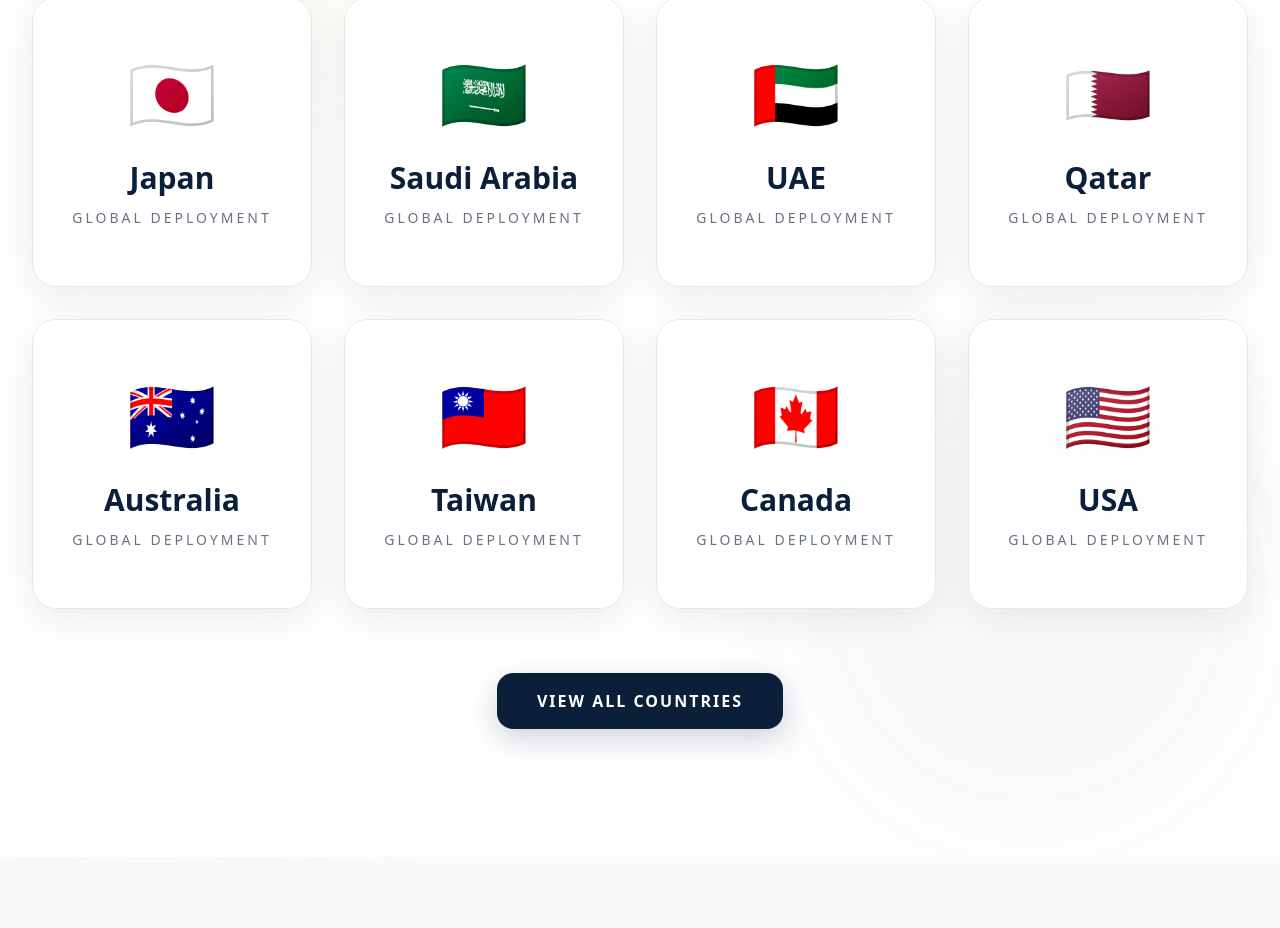
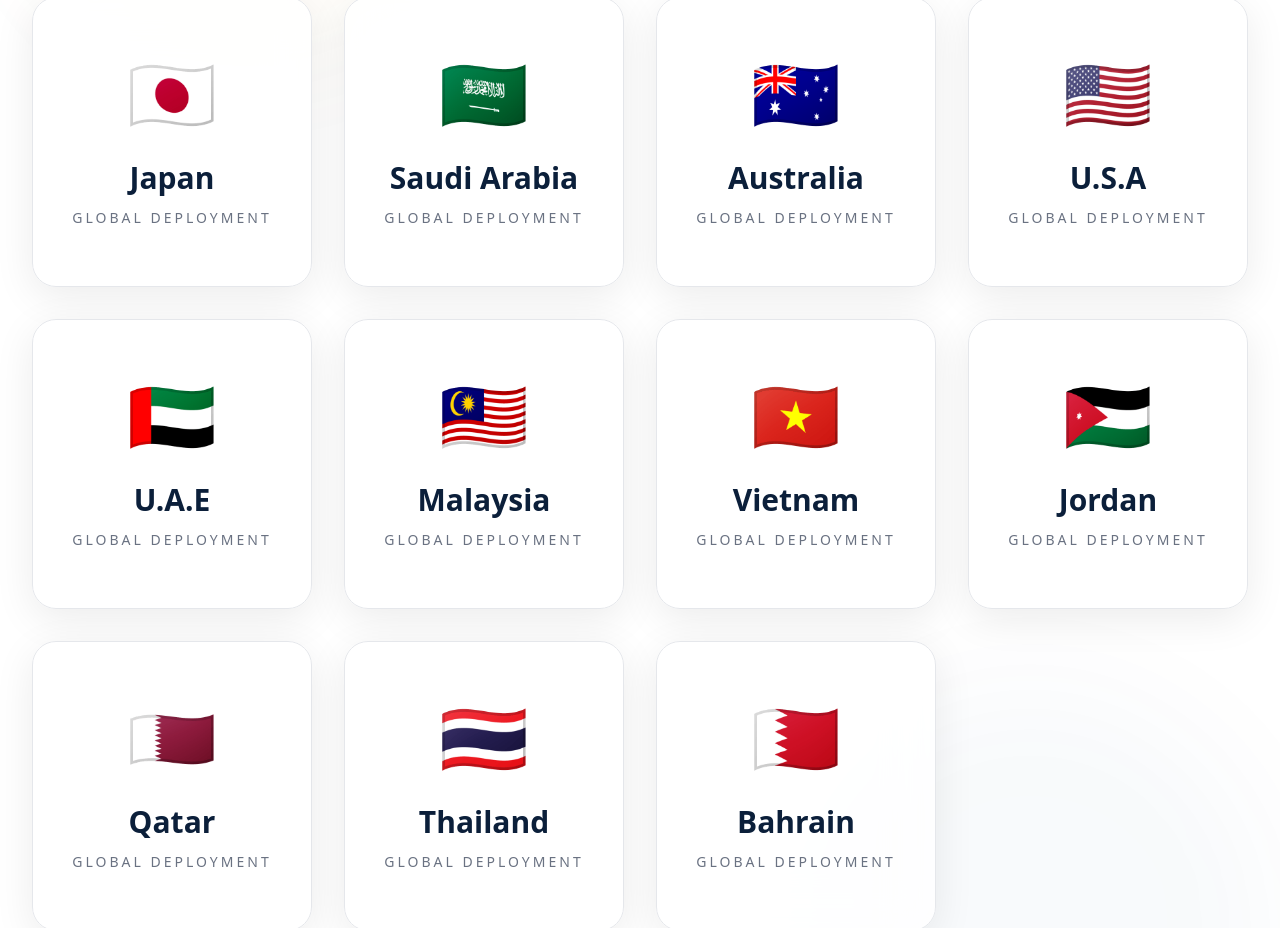
Before and after one commit to applystrategic-lab/strategic-website, a Next.js app: page / in a window 1280 px wide. Shown: the part 8697-9625 px from the top of the page. Built offline with nearby package versions, Linux system fonts and the light colour scheme; a web font is replaced by a local one.

Commit message:
Updated countries in countries section

```diff
--- a/app/components/Countries.tsx
+++ b/app/components/Countries.tsx
@@ -13,20 +13,8 @@
   {
     name: "Saudi Arabia",
     flag: "🇸🇦",
-    thanks: "شكراً لك",
-    romanized: "Shukran Lak",
-  },
-  {
-    name: "UAE",
-    flag: "🇦🇪",
-    thanks: "شكراً لك",
-    romanized: "Shukran Lak",
-  },
-  {
-    name: "Qatar",
-    flag: "🇶🇦",
-    thanks: "شكراً لك",
-    romanized: "Shukran Lak",
+    thanks: "شكراً",
+    romanized: "Shukran",
   },
   {
     name: "Australia",
@@ -35,22 +23,52 @@
     romanized: "English",
   },
   {
-    name: "Taiwan",
-    flag: "🇹🇼",
-    thanks: "謝謝你",
-    romanized: "Xièxiè Nǐ",
-  },
-  {
-    name: "Canada",
-    flag: "🇨🇦",
+    name: "U.S.A",
+    flag: "🇺🇸",
     thanks: "Thank You!",
     romanized: "English",
   },
   {
-    name: "USA",
-    flag: "🇺🇸",
-    thanks: "Thank You!",
-    romanized: "English",
+    name: "U.A.E",
+    flag: "🇦🇪",
+    thanks: "شكراً",
+    romanized: "Shukran",
+  },
+  {
+    name: "Malaysia",
+    flag: "🇲🇾",
+    thanks: "Terima Kasih",
+    romanized: "Terima Kasih",
+  },
+  {
+    name: "Vietnam",
+    flag: "🇻🇳",
+    thanks: "Cảm ơn",
+    romanized: "Cam On",
+  },
+  {
+    name: "Jordan",
+    flag: "🇯🇴",
+    thanks: "شكراً",
+    romanized: "Shukran",
+  },
+  {
+    name: "Qatar",
+    flag: "🇶🇦",
+    thanks: "شكراً",
+    romanized: "Shukran",
+  },
+  {
+    name: "Thailand",
+    flag: "🇹🇭",
+    thanks: "ขอบคุณ",
+    romanized: "Khob Khun",
+  },
+  {
+    name: "Bahrain",
+    flag: "🇧🇭",
+    thanks: "شكراً",
+    romanized: "Shukran",
   },
 ];
 
```
